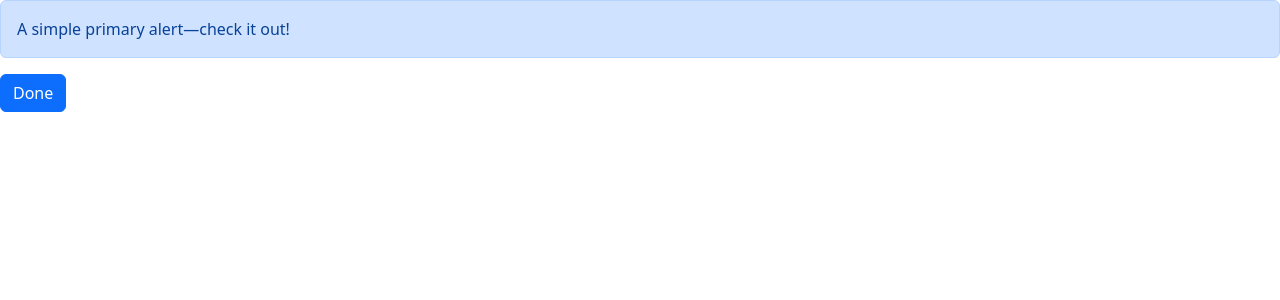
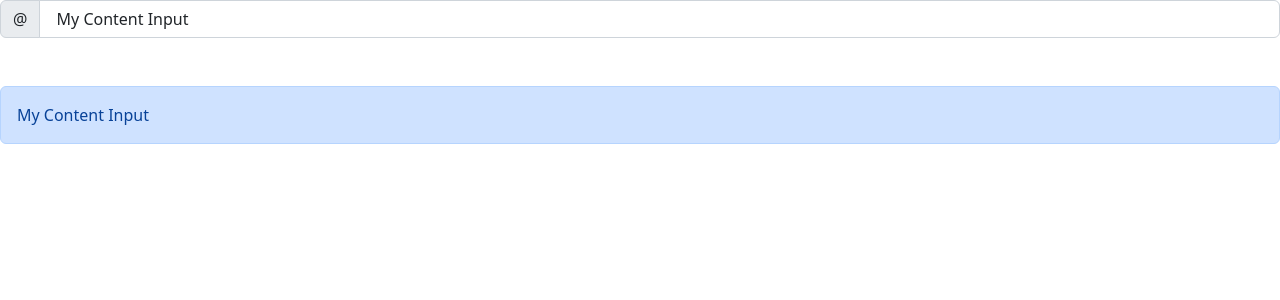
Before and after one commit to EzzatYaser99/Angular-course, an Angular app: page / in a window 1280 px wide. Shown: the top 300 px of the page. Built offline with nearby package versions, Linux system fonts and the light colour scheme.

Commit message:
Data Binding with Input

```diff
--- a/src/app/app.component.html
+++ b/src/app/app.component.html
@@ -1,5 +1,7 @@
-
-<div class="alert alert-primary" role="alert">
-  {{mytext}}
+<div class="input-group mb-3">
+  <span class="input-group-text" id="basic-addon1">@</span>
+  <input [(ngModel)]="myText"  type="text" class="form-control" placeholder="Username" aria-label="Username" aria-describedby="basic-addon1">
 </div>
-<button (click)="doTask()" type="button" class="btn btn-primary">Done</button>
+<div class="alert alert-primary mt-5" role="alert">
+  {{myText}}
+</div>
--- a/src/app/app.component.ts
+++ b/src/app/app.component.ts
@@ -5,14 +5,6 @@
   styleUrls: ['./app.component.css']
 })
 export class AppComponent {
-  mytext:String = " A simple primary alert—check it out!";
-  doTask(){
-    console.log("ok")
-    this.mytext="hi Ezzat"
-
-  }
-
-
-
+  myText:String = " My Content Input";
 
 }
```
Also changed, not shown: src/app/app.module.ts (+5 -3 lines).
